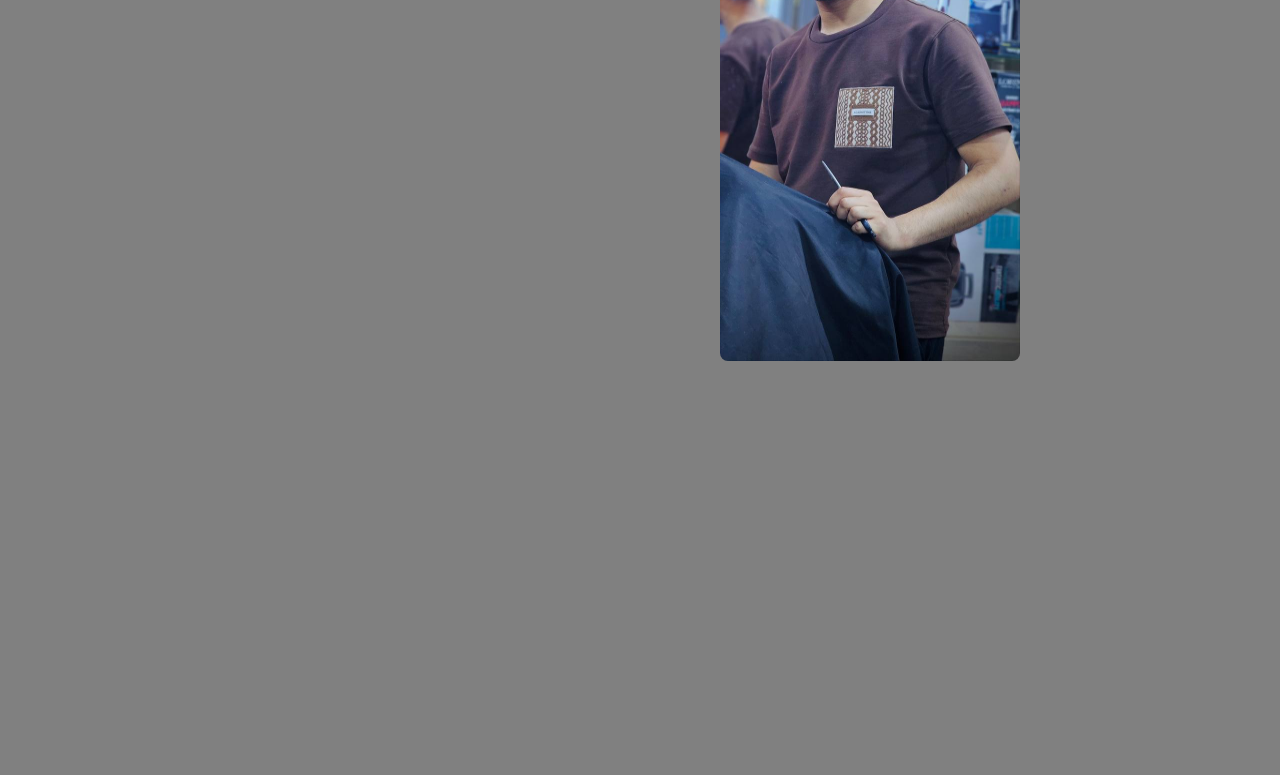
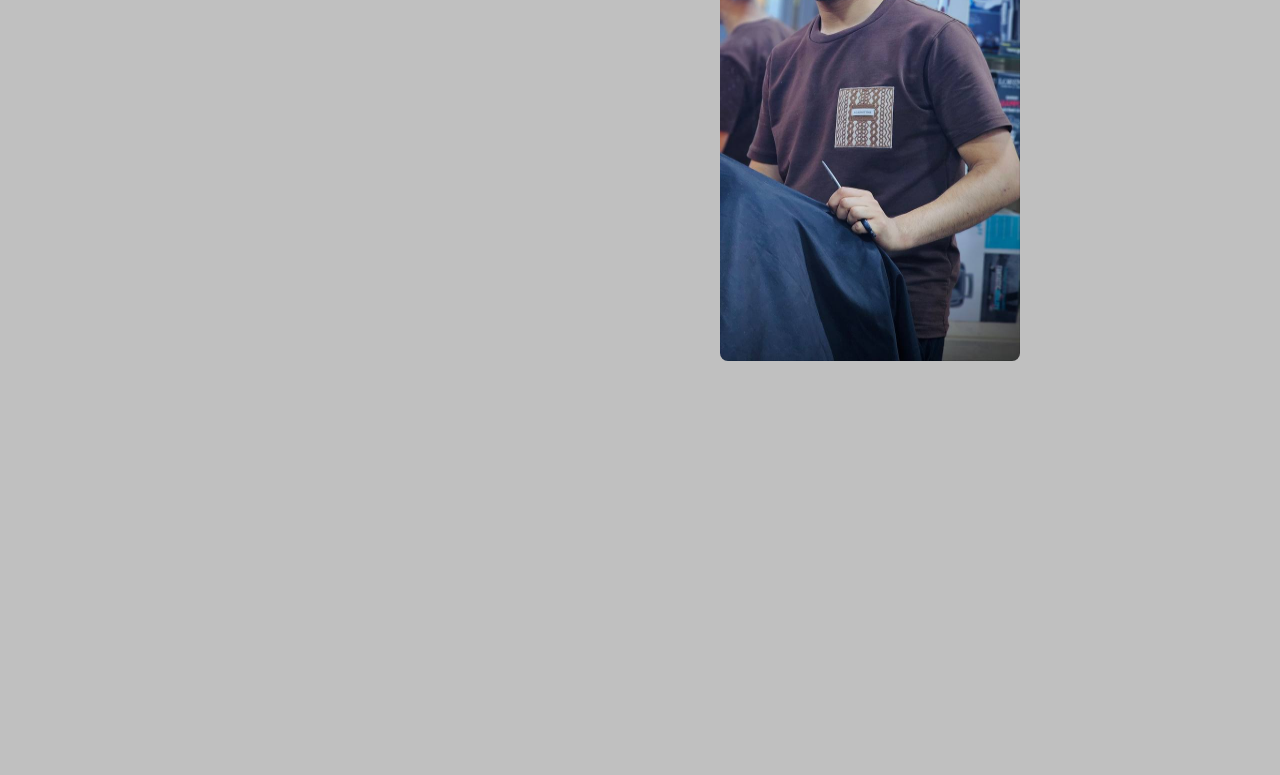
Before and after one commit to mohammedAbonta/protofolio, a website: page index.html in a window 1280 px wide. Shown: the part 554-1329 px from the top of the page. Drawn offline with Linux system fonts and the light colour scheme.

Commit message:
Update style.css

```diff
--- a/style.css
+++ b/style.css
@@ -21,7 +21,7 @@ html {
 
 body {
   min-height: 100vh;
-  background:    #808080;
+  background:    #c0c0c0;
 }
 
 ul {
```
